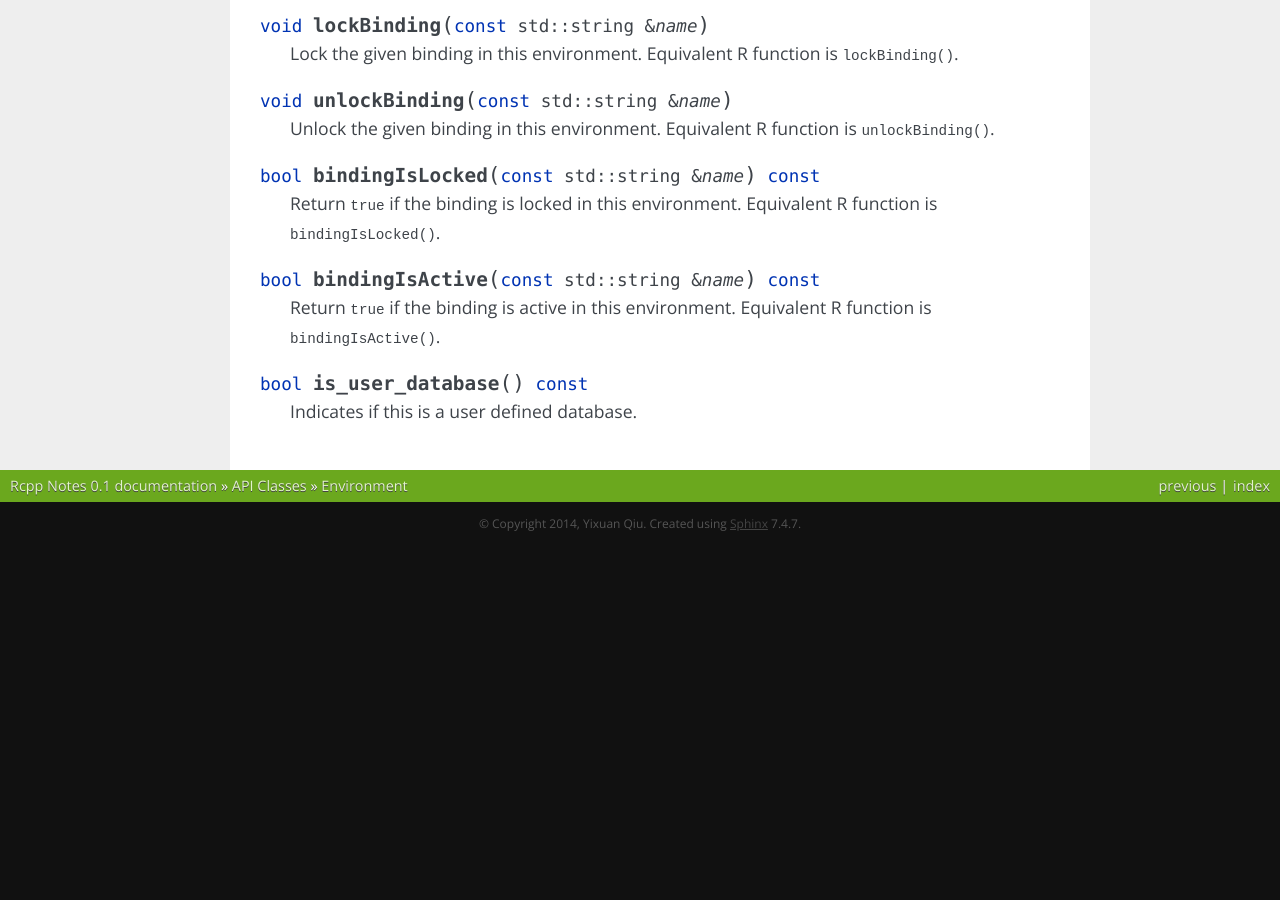
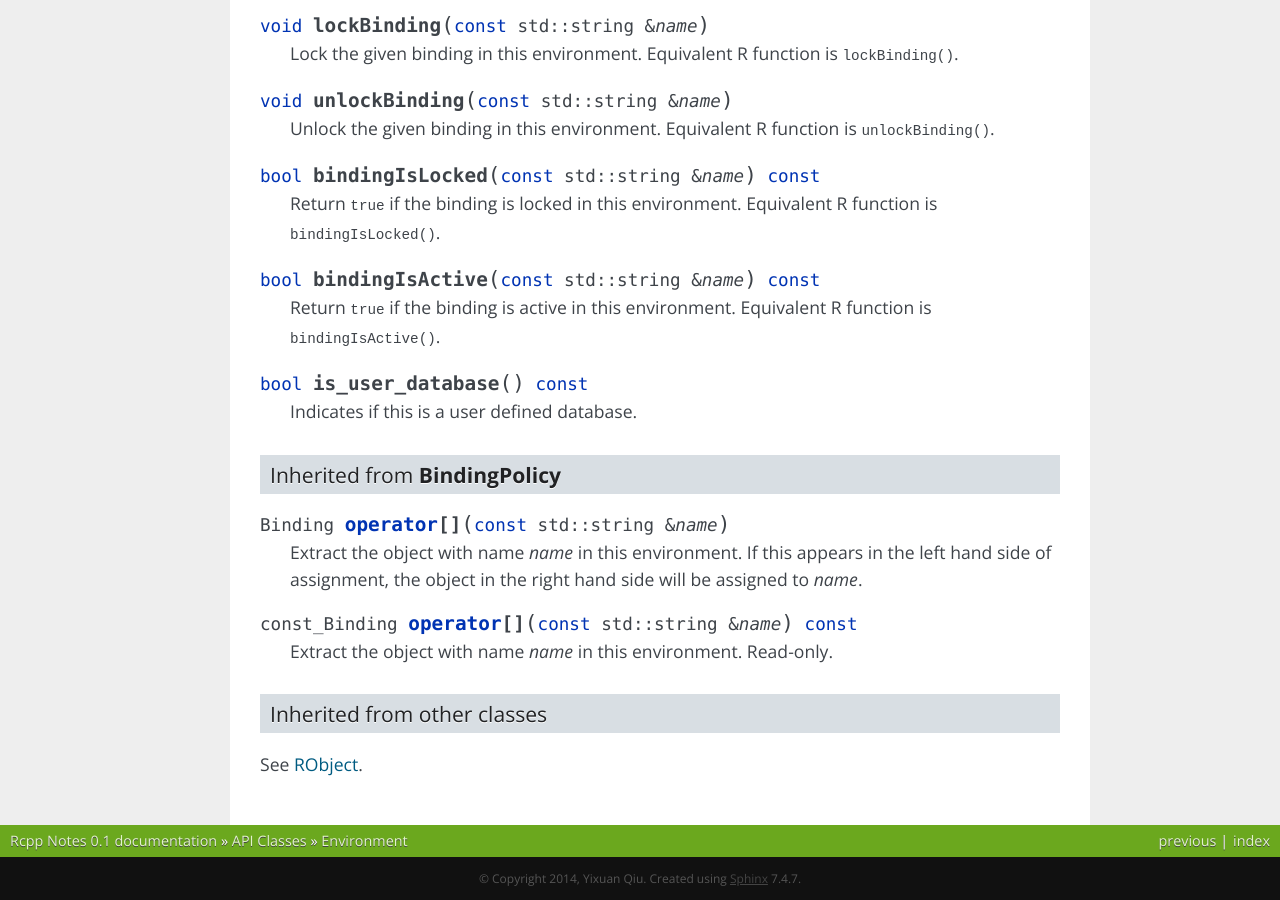
Before and after one commit to yixuan/rcpp-note, a Sphinx documentation site: the page built from source/api/Environment.rst, in a window 1280 px wide and 900 px high, scrolled down 1604 px. Built offline with Sphinx 7.4.7, drawn with Linux system fonts in a browser that asks for light colours; before the commit the page ends 2149 px from its top, so only the background shows below that; some of the changed text lies outside the part shown.

Commit message:
functions from other classes

```diff
--- a/source/api/Environment.rst
+++ b/source/api/Environment.rst
@@ -99,3 +99,21 @@ Defined in **Environment**
 .. cpp:function:: bool is_user_database() const
 
    Indicates if this is a user defined database.
+
+Inherited from **BindingPolicy**
+~~~~~~~~~~~~~~~~~~~~~~~~~~~~~~~~~~~
+
+.. cpp:function:: Binding operator[](const std::string& name)
+
+   Extract the object with name *name* in this environment.
+   If this appears in the left hand side of assignment, the object
+   in the right hand side will be assigned to *name*.
+
+.. cpp:function:: const_Binding operator[](const std::string& name) const
+
+   Extract the object with name *name* in this environment. Read-only.
+
+Inherited from other classes
+~~~~~~~~~~~~~~~~~~~~~~~~~~~~~~~~~~~
+
+See :doc:`RObject`.
```
